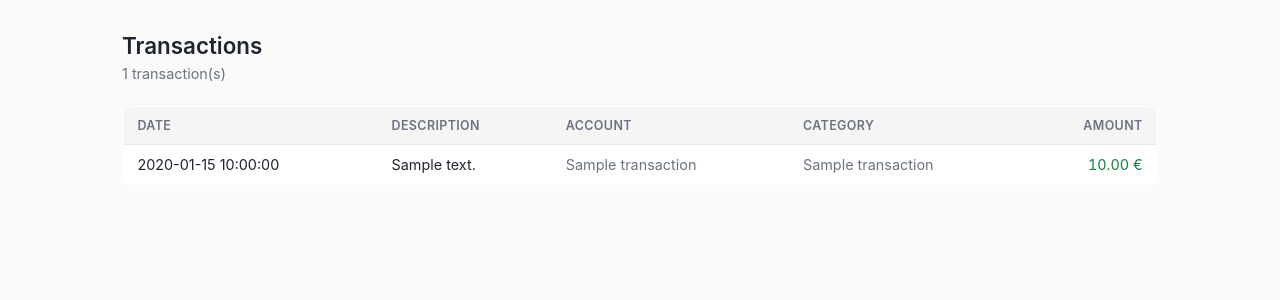
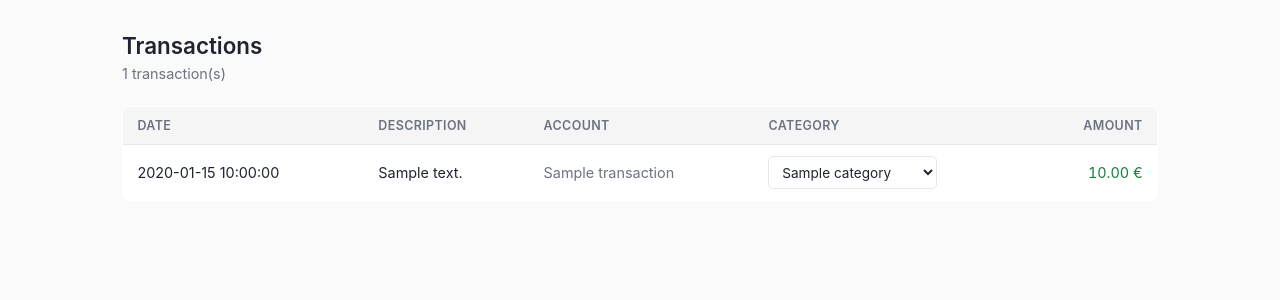
Before and after one commit to vandoornegl/family_finance_reporting, a FastAPI app: template reporting/app/templates/transactions.html in a window 1280 px wide. Shown: the part 52-352 px from the top of the page. Run offline with FastAPI, Linux system fonts and the light colour scheme; the template is opened without the code that fills it: most values are stand-ins (such as "Sample title", 1, 10 or a date in 2020).

Commit message:
Add transaction category selection
Co-authored-by: Copilot App <223556219+Copilot@users.noreply.github.com>

```diff
--- a/reporting/app/main.py
+++ b/reporting/app/main.py
@@ -69,6 +69,10 @@ class AccountPayload(BaseModel):
         return value.strip() or None
 
 
+class TransactionCategoryPayload(BaseModel):
+    category_id: int | None
+
+
 @app.get("/transactions")
 def list_transactions(request: Request):
     with closing(get_connection()) as conn:
@@ -79,6 +83,7 @@ def list_transactions(request: Request):
                 transactions.date,
                 transactions.description,
                 transactions.amount,
+                transactions.category_id,
                 accounts.name AS account_name,
                 categories.name AS category_name
             FROM transactions
@@ -87,12 +92,48 @@ def list_transactions(request: Request):
             ORDER BY transactions.date DESC, transactions.id DESC
             """
         ).fetchall()
+        categories = conn.execute(
+            """
+            SELECT
+                categories.id,
+                categories.name,
+                parents.name AS parent_name
+            FROM categories
+            LEFT JOIN categories AS parents ON parents.id = categories.parent_id
+            ORDER BY
+                COALESCE(parents.name, categories.name) COLLATE NOCASE,
+                parents.name IS NULL DESC,
+                categories.name COLLATE NOCASE
+            """
+        ).fetchall()
 
     return templates.TemplateResponse(
         request,
         "transactions.html",
-        {"transactions": rows},
+        {"transactions": rows, "categories": categories},
     )
+
+
+@app.patch("/api/transactions/{transaction_id}/category")
+def update_transaction_category(transaction_id: int, payload: TransactionCategoryPayload):
+    with closing(get_connection()) as conn:
+        with conn:
+            if payload.category_id is not None:
+                category_exists = conn.execute(
+                    "SELECT 1 FROM categories WHERE id = ?",
+                    (payload.category_id,),
+                ).fetchone()
+                if category_exists is None:
+                    raise HTTPException(status_code=400, detail="Category not found")
+
+            cursor = conn.execute(
+                "UPDATE transactions SET category_id = ? WHERE id = ?",
+                (payload.category_id, transaction_id),
+            )
+            if cursor.rowcount == 0:
+                raise HTTPException(status_code=404, detail="Transaction not found")
+
+    return {"id": transaction_id, "category_id": payload.category_id}
 
 
 @app.get("/accounts")
--- a/reporting/app/templates/transactions.html
+++ b/reporting/app/templates/transactions.html
@@ -5,7 +5,19 @@
     td.amount { text-align: right; font-variant-numeric: tabular-nums; white-space: nowrap; }
     td.amount.negative { color: var(--expense); }
     td.amount.positive { color: var(--income); }
-    td.category, td.account { color: var(--muted); }
+    td.account { color: var(--muted); }
+    .category-select {
+        min-width: 150px;
+        padding: 0.4rem 1.8rem 0.4rem 0.55rem;
+        border: 1px solid var(--border);
+        border-radius: 5px;
+        background: var(--card);
+        color: var(--ink);
+        font: inherit;
+        font-size: 0.85rem;
+    }
+    .category-select:disabled { opacity: 0.6; cursor: wait; }
+    .category-select.save-error { border-color: var(--expense); }
 </style>
 {% endblock %}
 {% block content %}
@@ -34,7 +46,24 @@
                 <td>{{ t["date"] }}</td>
                 <td>{{ t["description"] }}</td>
                 <td class="account">{{ t["account_name"] or "-" }}</td>
-                <td class="category">{{ t["category_name"] or "Uncategorized" }}</td>
+                <td>
+                    <select
+                        class="category-select"
+                        data-transaction-id="{{ t['id'] }}"
+                        data-previous-value="{{ t['category_id'] or '' }}"
+                        aria-label="Category for {{ t['description'] }}"
+                    >
+                        <option value="" {{ "selected" if t["category_id"] is none else "" }}>Uncategorized</option>
+                        {% for category in categories %}
+                        <option
+                            value="{{ category['id'] }}"
+                            {{ "selected" if category["id"] == t["category_id"] else "" }}
+                        >
+                            {{ (category["parent_name"] ~ " / ") if category["parent_name"] else "" }}{{ category["name"] }}
+                        </option>
+                        {% endfor %}
+                    </select>
+                </td>
                 <td class="amount {{ 'negative' if t['amount'] < 0 else 'positive' }}">
                     {{ "%.2f"|format(t["amount"]) }} &euro;
                 </td>
@@ -47,3 +76,36 @@
 <div class="empty">No transactions yet. Run the importer to load some.</div>
 {% endif %}
 {% endblock %}
+{% block scripts %}
+<script>
+    document.querySelectorAll(".category-select").forEach((select) => {
+        select.addEventListener("change", async () => {
+            const previousValue = select.dataset.previousValue;
+            select.disabled = true;
+            select.classList.remove("save-error");
+
+            const response = await fetch(
+                `/api/transactions/${select.dataset.transactionId}/category`,
+                {
+                    method: "PATCH",
+                    headers: { "Content-Type": "application/json" },
+                    body: JSON.stringify({
+                        category_id: select.value ? Number(select.value) : null,
+                    }),
+                },
+            );
+
+            select.disabled = false;
+            if (response.ok) {
+                select.dataset.previousValue = select.value;
+                return;
+            }
+
+            const body = await response.json().catch(() => null);
+            select.value = previousValue;
+            select.classList.add("save-error");
+            alert(body?.detail ?? "Could not update the transaction category.");
+        });
+    });
+</script>
+{% endblock %}
```
Also changed, not shown: README.md.
